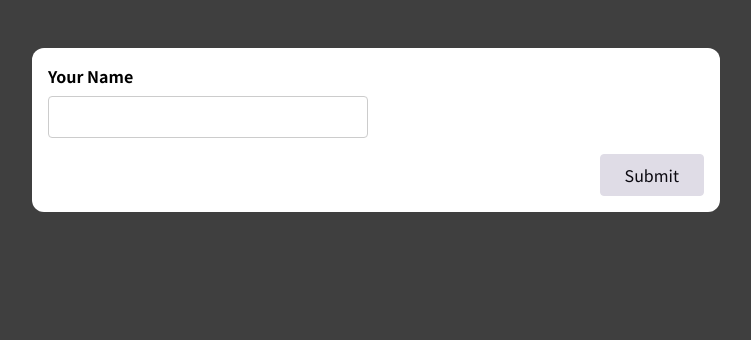
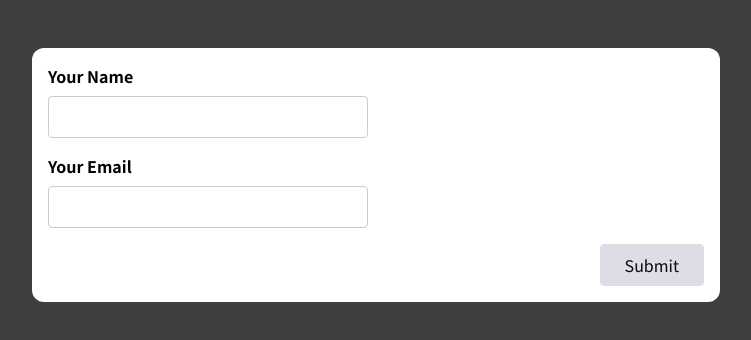
Before and after one commit to Moez-Zouari/react-form-user-input, a React (Create React App) app: page / in a window 1280 px wide. Shown: the top 340 px of the page, without its empty margins (264-1015 px from the left). Built offline with nearby package versions, Linux system fonts and the light colour scheme.

Commit message:
Add email input

```diff
--- a/src/components/SimpleInput.js
+++ b/src/components/SimpleInput.js
@@ -4,11 +4,17 @@
   const [enteredName, setEnteredName] = useState("");
   const [enteredNameTouched, setEnteredNameTouched] = useState(false);
 
+  const [enteredEmail, setEnteredEmail] = useState("");
+  const [enteredEmailTouched, setEnteredEmailTouched] = useState(false);
+
   const enteredNameIsValid = enteredName.trim() !== "";
   const nameInputIsInvalid = !enteredNameIsValid && enteredNameTouched;
 
+  const enteredEmailIsValid = enteredEmail.includes("@");
+  const emailInputIsInvalid = !enteredEmailIsValid && enteredEmailTouched;
+
   let formIsValid = false;
-  if (enteredNameIsValid) {
+  if (enteredNameIsValid && enteredEmailIsValid) {
     formIsValid = true;
   }
 
@@ -20,18 +26,34 @@
     setEnteredNameTouched(true);
   };
 
+  const emailInputChangeHandler = (event) => {
+    setEnteredEmail(event.target.value);
+  };
+
+  const emailInputBlurHandler = () => {
+    setEnteredEmailTouched(true);
+  };
+
   const formSubmissionHandler = (event) => {
     event.preventDefault();
     setEnteredNameTouched(true);
-    if (!enteredNameIsValid) {
+    setEnteredEmailTouched(true);
+    if (!enteredNameIsValid || !enteredEmailIsValid) {
       return;
     }
     console.log(enteredName);
+    console.log(enteredEmail);
     setEnteredName("");
     setEnteredNameTouched(false);
+    setEnteredEmail("");
+    setEnteredEmailTouched(false);
   };
 
   const nameInputClasses = nameInputIsInvalid
+    ? "form-control invalid"
+    : "form-control ";
+
+  const emailInputClasses = emailInputIsInvalid
     ? "form-control invalid"
     : "form-control ";
 
@@ -50,6 +72,19 @@
           <p className="error-text">Name must not be empty </p>
         )}
       </div>
+      <div className={emailInputClasses}>
+        <label htmlFor="email">Your Email</label>
+        <input
+          type="email"
+          id="email"
+          onChange={emailInputChangeHandler}
+          onBlur={emailInputBlurHandler}
+          value={enteredEmail}
+        />
+        {emailInputIsInvalid && (
+          <p className="error-text">Please Enter a valid e mail </p>
+        )}
+      </div>
       <div className="form-actions">
         <button disabled={!formIsValid}>Submit</button>
       </div>
```
Also changed, not shown: 1 other file (tests, documents, lock files or other folders).
